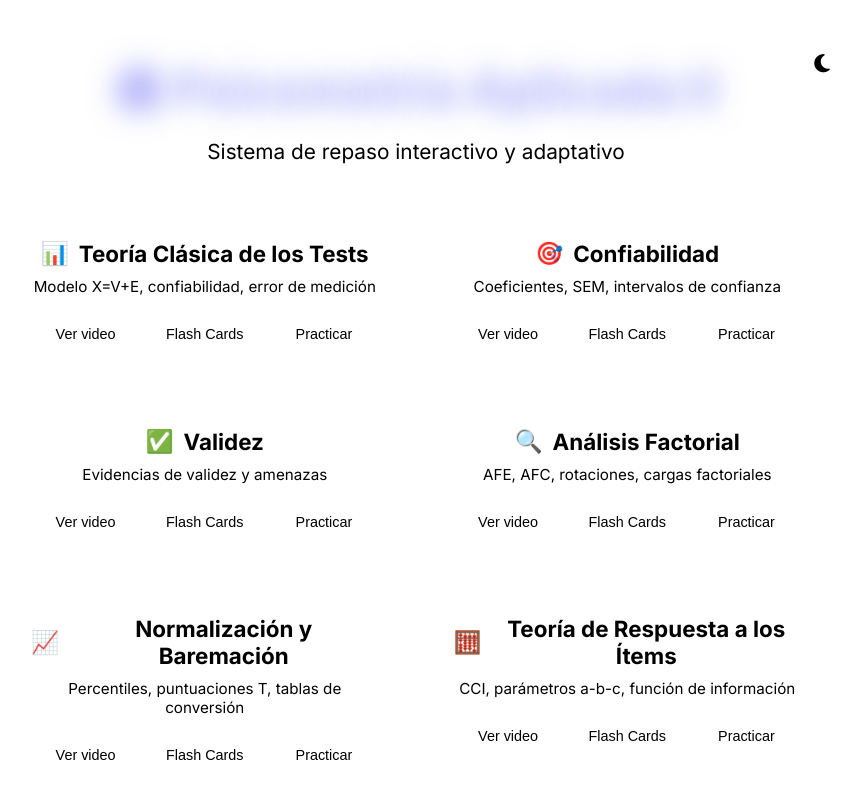
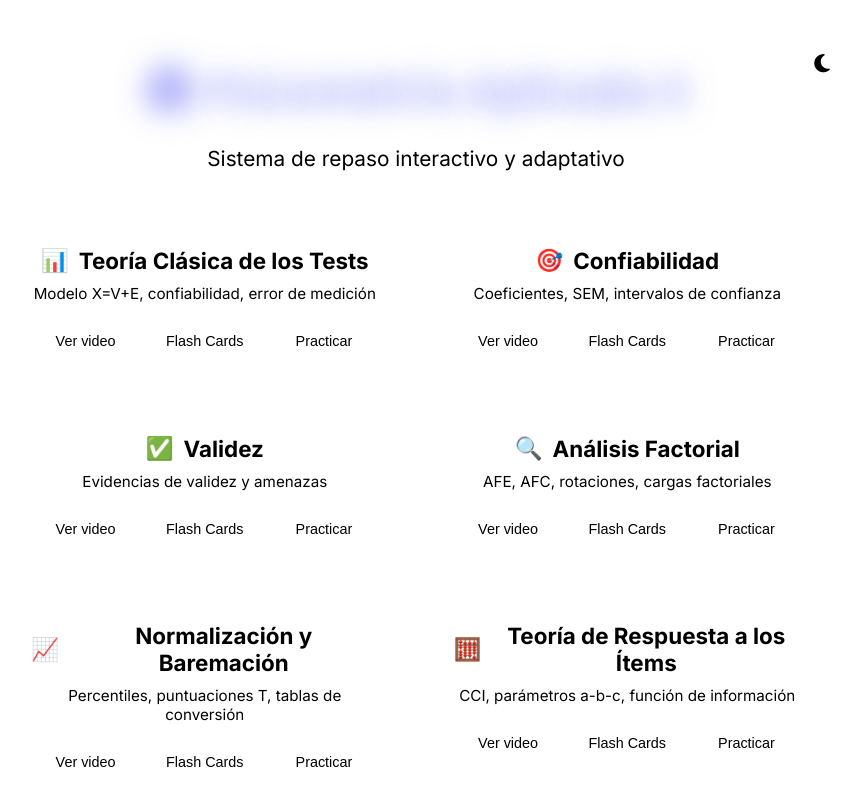
Before and after one commit to emorito/Psicom_2oParcial025, a plain HTML site: page index.html in a window 1280 px wide. Shown: the top 808 px of the page, without its empty margins (224-1085 px from the left). Drawn offline with nearby package versions, Linux system fonts and the light colour scheme.

Commit message:
Update style.css

```diff
--- a/css/style.css
+++ b/css/style.css
@@ -1,13 +1,13 @@
-/* ---------- VARIABLES TEMA ---------- */
+/* ---------- NUEVAS VARIABLES (mismo código, nuevos colores) ---------- */
 :root[data-theme="light"] {
-  --bg-color: #f8f9fa;
-  --bg-gradient: linear-gradient(135deg, #f8f9fa 0%, #e9ecef 100%);
-  --text-color: #212529;
-  --text-secondary: #495057;
-  --text-muted: #6c757d;
-  --glass-bg: rgba(255, 255, 255, 0.7);
-  --glass-border: rgba(0, 0, 0, 0.1);
-  --glass-shadow: 0 8px 32px rgba(0, 0, 0, 0.1);
+  --bg-color: #f5f7fa;
+  --bg-gradient: linear-gradient(135deg, #f5f7fa 0%, #e4e7f1 100%);
+  --text-color: #0f172a;
+  --text-secondary: #334155;
+  --text-muted: #64748b;
+  --glass-bg: rgba(255, 255, 255, 0.75);
+  --glass-border: rgba(0, 0, 0, 0.08);
+  --glass-shadow: 0 8px 32px rgba(31, 38, 135, 0.15);
   --primary-color: #6366f1;
   --secondary-color: #a855f7;
   --accent-color: #ec4899;
@@ -22,20 +22,20 @@
 }
 :root[data-theme="dark"] {
   --bg-color: #0f172a;
-  --bg-gradient: linear-gradient(135deg, #0f172a 0%, #1e293b 50%, #334155 100%);
+  --bg-gradient: linear-gradient(135deg, #0f172a 0%, #1e293b 50%, #3730a3 100%);
   --text-color: #f1f5f9;
   --text-secondary: #cbd5e1;
   --text-muted: #94a3b8;
-  --glass-bg: rgba(255, 255, 255, 0.05);
-  --glass-border: rgba(255, 255, 255, 0.1);
-  --glass-shadow: 0 8px 32px 0 rgba(0, 0, 0, 0.3);
-  --primary-color: #6366f1;
-  --secondary-color: #a855f7;
-  --accent-color: #ec4899;
-  --success-color: #10b981;
-  --danger-color: #ef4444;
-  --warning-color: #f59e0b;
-  --info-color: #3b82f6;
+  --glass-bg: rgba(255, 255, 255, 0.08);
+  --glass-border: rgba(255, 255, 255, 0.12);
+  --glass-shadow: 0 8px 32px rgba(0, 0, 0, 0.35);
+  --primary-color: #818cf8;
+  --secondary-color: #c084fc;
+  --accent-color: #f472b6;
+  --success-color: #34d399;
+  --danger-color: #f87171;
+  --warning-color: #fbbf24;
+  --info-color: #60a5fa;
   --border-radius: 16px;
   --border-radius-sm: 12px;
   --transition: all 0.3s cubic-bezier(0.4, 0, 0.2, 1);
@@ -105,8 +105,9 @@ body {
 
 /* ---------- TÍTULO ---------- */
 h1 {
-  font-size: 3rem;
-  font-weight: 800;
+  font-family: 'Rajdhani', sans-serif;
+  font-size: 3.2rem;
+  font-weight: 700;
   margin-bottom: 20px;
   background: linear-gradient(135deg, var(--primary-color), var(--secondary-color), var(--accent-color));
   -webkit-background-clip: text;
@@ -290,3 +291,9 @@ h1 {
   .topics-grid { grid-template-columns: 1fr; }
   .global-exam-btn { width: 100%; }
 }
+/* Brillo suave en botones */
+.topic-actions button:hover,
+.global-exam-btn:hover,
+.quantity-selector button:hover {
+  box-shadow: 0 0 20px rgba(99, 102, 241, 0.5);
+}
```
